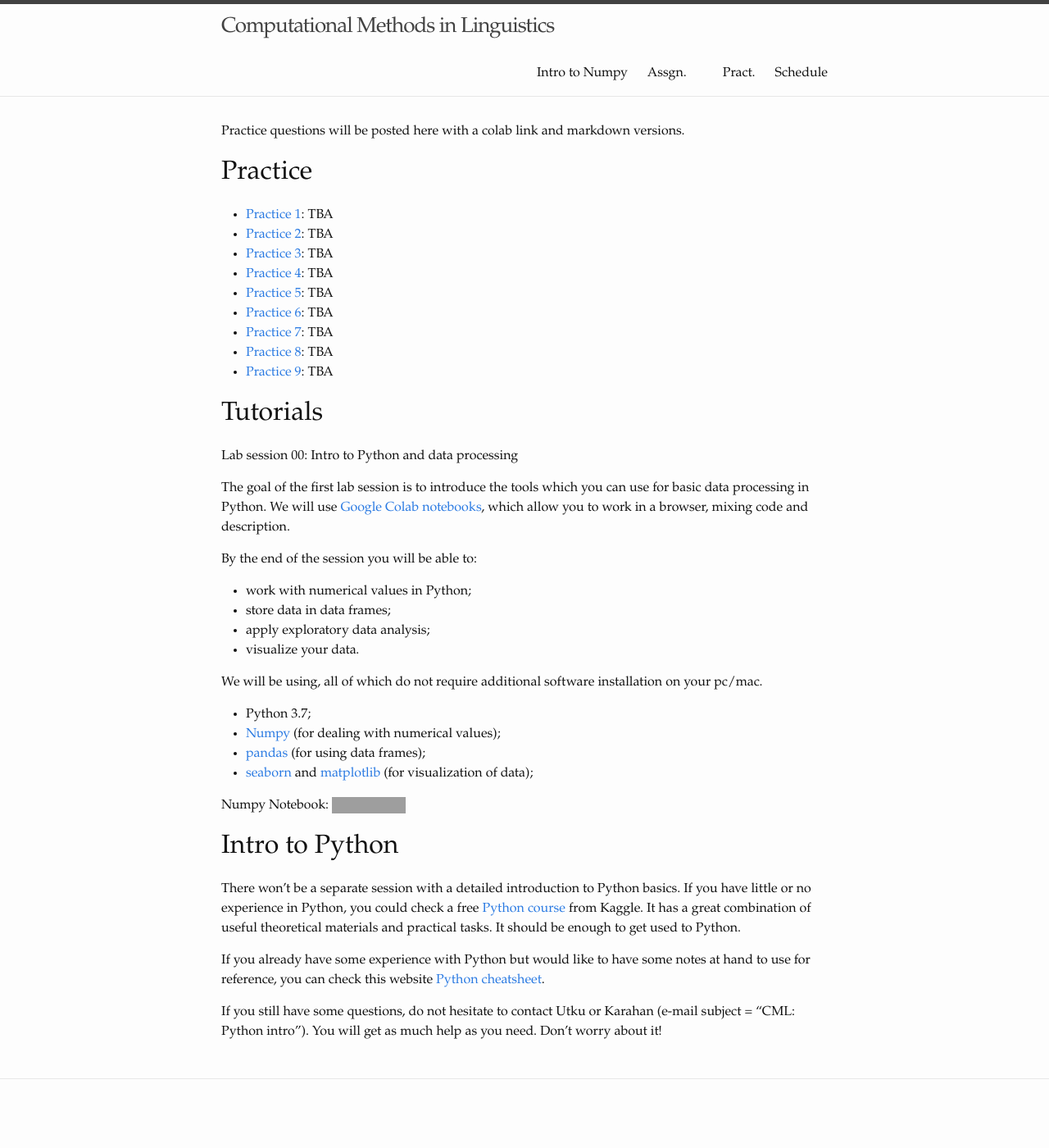
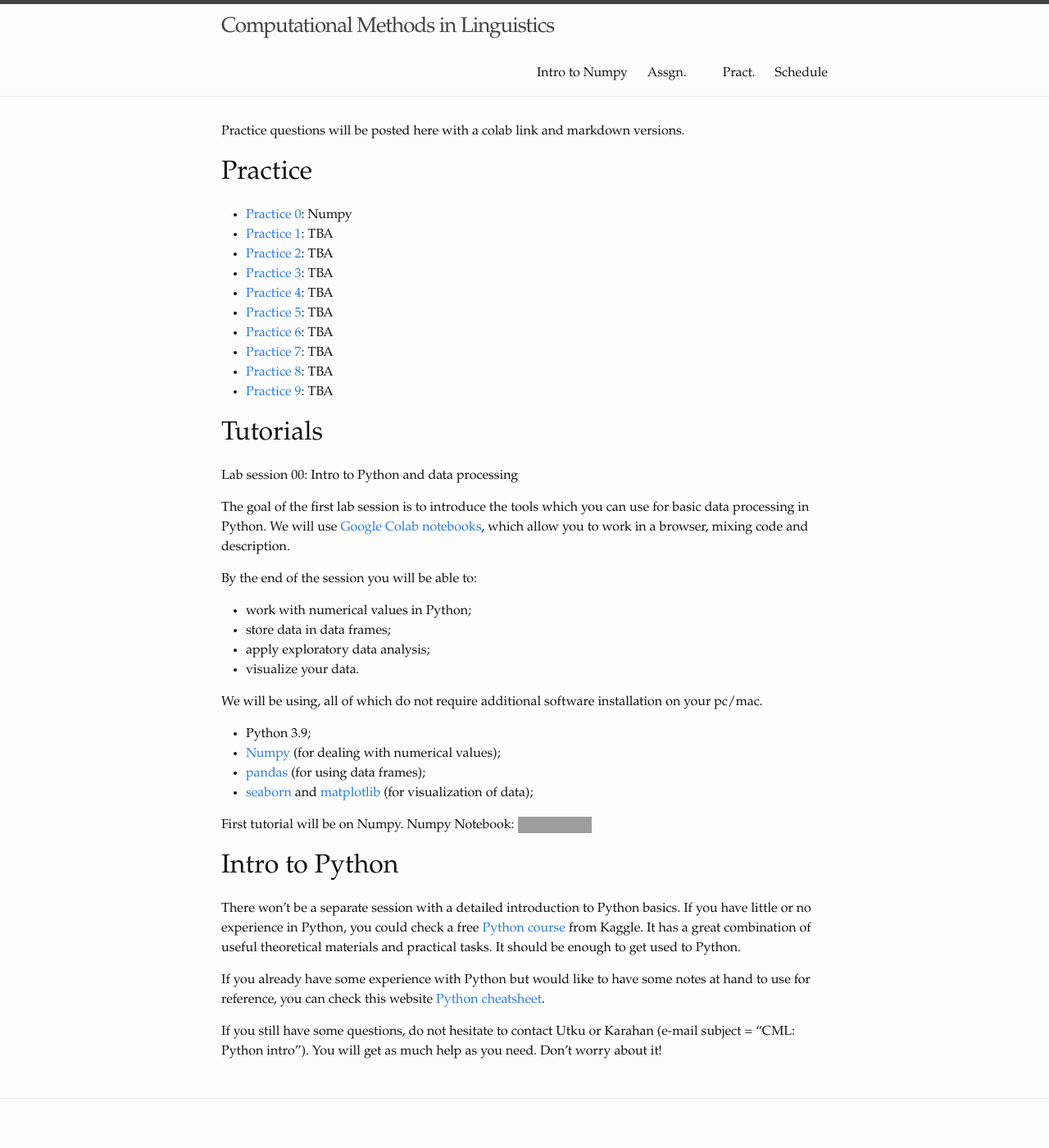
Before and after one commit to cml2022/cml2022.github.io, a Jekyll site: the page built from practice.md, in a window 1280 px wide. Shown: the whole page at 82% size. Built offline with Jekyll 4.4.1, drawn with Linux system fonts in a browser that asks for light colours; before the commit the page ends 1376 px from its top, so only the background shows below that; grey boxes are pictures that could not be loaded.

Commit message:
Update practice.md

```diff
--- a/practice.md
+++ b/practice.md
@@ -8,6 +8,7 @@ Practice questions will be posted here with a colab link and markdown versions.
 
 # Practice
 
+- [Practice 0](https://cml2022.github.io/practice/0-numpy): Numpy
 - [Practice 1][p1]: TBA
 - [Practice 2][p2]: TBA
 - [Practice 3][p3]: TBA
@@ -32,11 +33,12 @@ By the end of the session you will be able to:
 * visualize your data.
 
 We will be using, all of which do not require additional software installation on your pc/mac.
-* Python 3.7;
+* Python 3.9;
 * [Numpy](https://www.numpy.org/) (for dealing with numerical values);
 * [pandas](https://pandas.pydata.org/index.html) (for using data frames);
 * [seaborn](https://seaborn.pydata.org/installing.html) and [matplotlib](https://matplotlib.org/users/installing.html) (for visualization of data);
 
+First tutorial will be on Numpy.
 Numpy Notebook: [![Open In Colab](https://colab.research.google.com/assets/colab-badge.svg)](https://colab.research.google.com/github/cml2022/cml2022.github.io/blob/master/practice/0-numpy.ipynb)
 
 
```
